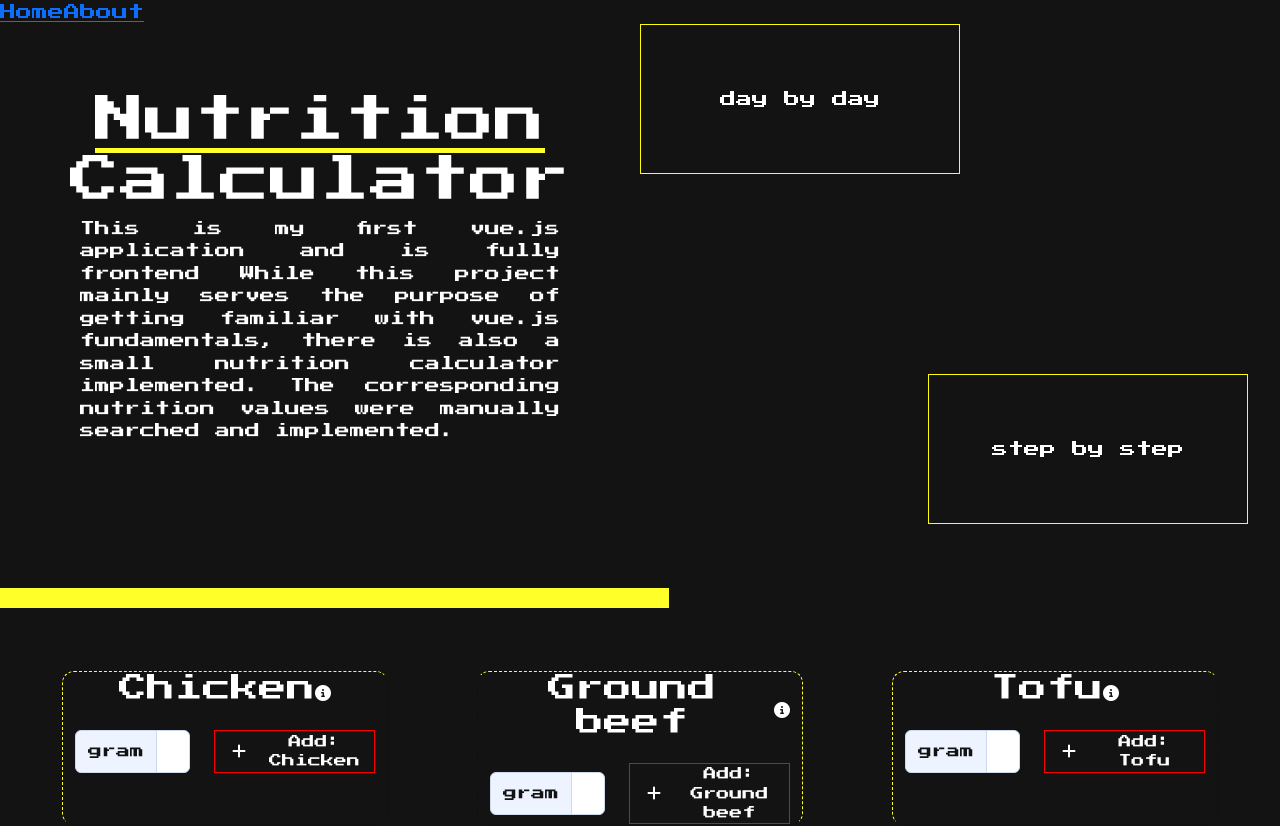
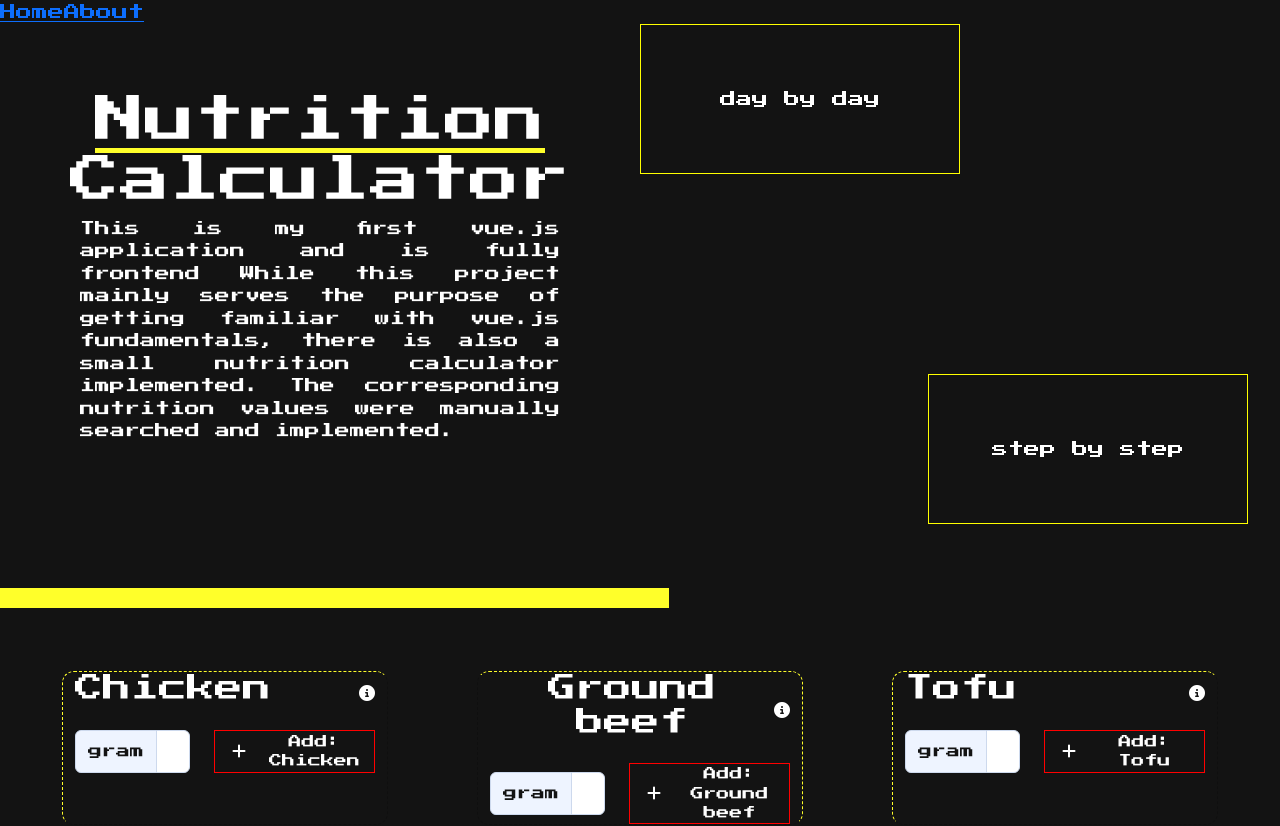
Before and after one commit to Matthes-Baer/NutritionCalculator, a Vue app: page / in a window 1280 px wide. Shown: the top 826 px of the page. Built offline with nearby package versions, Linux system fonts and the light colour scheme.

Commit message:
feat: added hover effect for info button

```diff
--- a/src/components/nutrition/SingleItem.vue
+++ b/src/components/nutrition/SingleItem.vue
@@ -48,7 +48,7 @@ export default {
 <template>
   <div class="col-md-3 card" :class="borderData">
     <div class="d-flex flex-column">
-      <div class="d-flex justify-content-center align-items-center mb-3">
+      <div class="d-flex justify-content-between align-items-center mb-3">
         <h3>{{ product.name }}</h3>
 
         <div
@@ -58,7 +58,7 @@ export default {
               params: { itemID: product.id },
             })
           "
-          class="d-flex align-items-center"
+          class="d-flex align-items-center info-circle"
         >
           <i class="fa-sharp fa-solid fa-circle-info"></i>
         </div>
@@ -120,4 +120,15 @@ export default {
   margin: 15px;
   color: white;
 }
+
+.info {
+  &-circle {
+    transition: all 0.25s;
+    cursor: pointer;
+  }
+
+  &-circle:hover.info-circle {
+    opacity: 0.5;
+  }
+}
 </style>
```
